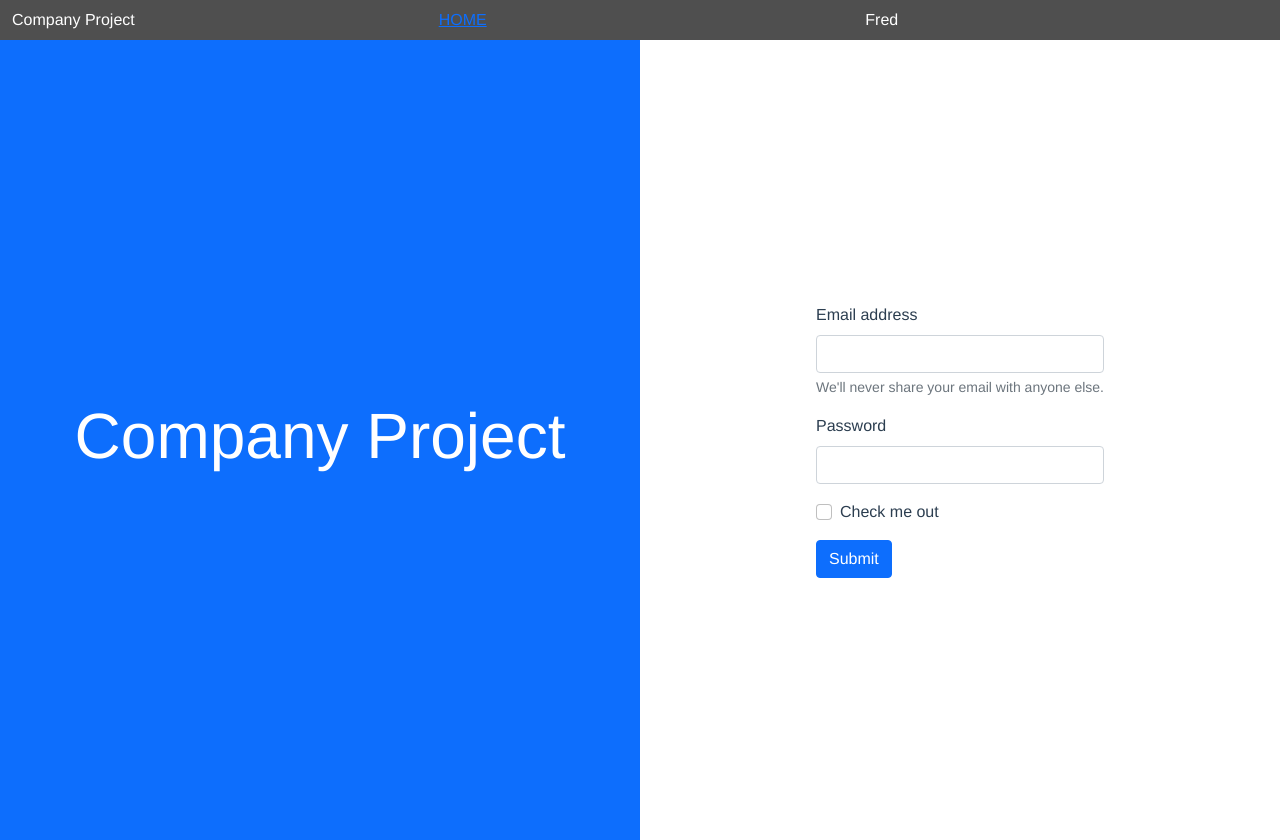
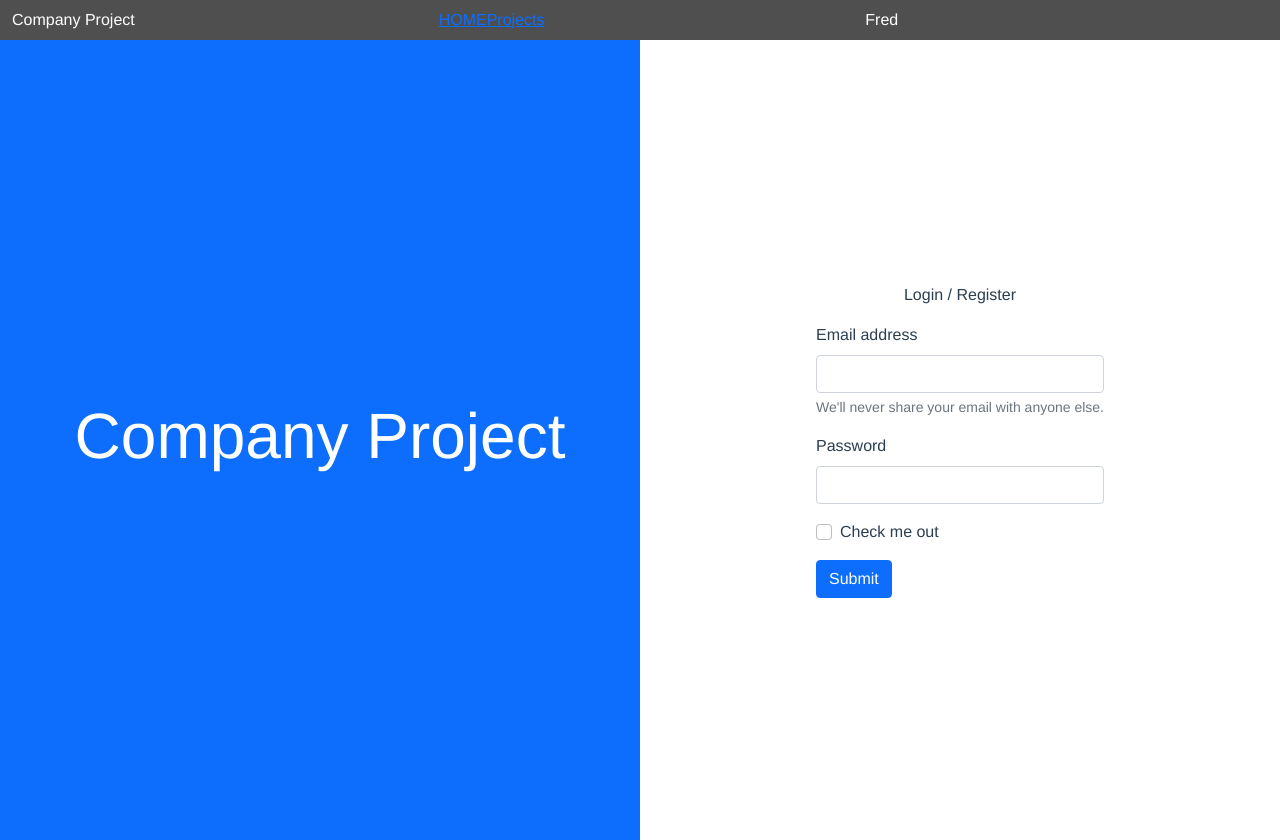
Before and after one commit to fredjacobs/project101, a Vue app: page / in a window 1280 px wide. Built offline with nearby package versions, Linux system fonts and the light colour scheme.

Commit message:
Added Project List View

```diff
--- a/src/components/Home.vue
+++ b/src/components/Home.vue
@@ -1,20 +1,11 @@
-<script setup>
-import { useCounterStore } from "../stores/counter";
-
-const store = useCounterStore();
-
-//const { constValue } = store;
-
-store.counter++;
-</script>
-
 <template>
   <div class="row">
     <div class="col-md-6 home-intro-img bg-primary vh-100">
       <h1 class="display-3 text-white">Company Project</h1>
     </div>
 
-    <div class="col-md-6 home-login-section vh-100">
+    <div class="col-md-6 home-login-section vh-100 flex-column">
+      <p class="login-heading"><span>Login</span> / <span>Register</span></p>
       <form>
         <div class="mb-3">
           <label for="exampleInputEmail1" class="form-label"
@@ -50,6 +41,16 @@ store.counter++;
   </div>
 </template>
 
+<script setup>
+import { useCounterStore } from "../stores/counter";
+
+const store = useCounterStore();
+
+//const { constValue } = store;
+
+store.counter++;
+</script>
+
 <!--<style lang="sass" scoped>
 $btn-transition: color .15s ease-in-out, background-color .15s ease-in-out, border-color .15s ease-in-out, box-shadow .15s ease-in-out;
 </style>-->
--- /dev/null
+++ b/src/components/ProjectsListView.vue
@@ -0,0 +1,11 @@
+<template>
+  <div>{{ title }}</div>
+</template>
+
+<script setup>
+import { ref } from "vue";
+
+const title = ref("Projects");
+</script>
+
+<style scoped></style>
--- a/src/components/Toolbar.vue
+++ b/src/components/Toolbar.vue
@@ -3,6 +3,7 @@
     <div class="col-md-4 text-white">Company Project</div>
     <div class="col-md-4 text-white">
       <router-link to="/">HOME</router-link>
+      <router-link to="/projectslistview">Projects</router-link>
     </div>
     <div class="col-md-4 text-white">{{ name }}</div>
   </div>
--- a/src/router/index.js
+++ b/src/router/index.js
@@ -1,7 +1,15 @@
 import { createRouter, createWebHistory } from "vue-router";
 import Home from "../components/Home.vue";
+import ProjectsListView from "../components/ProjectsListView.vue";
 
-const routes = [{ path: "/", name: "Home", component: Home }];
+const routes = [
+  { path: "/", name: "Home", component: Home },
+  {
+    path: "/projectslistview",
+    name: "projectsListView",
+    component: ProjectsListView,
+  },
+];
 
 const router = createRouter({
   history: createWebHistory(),
```
